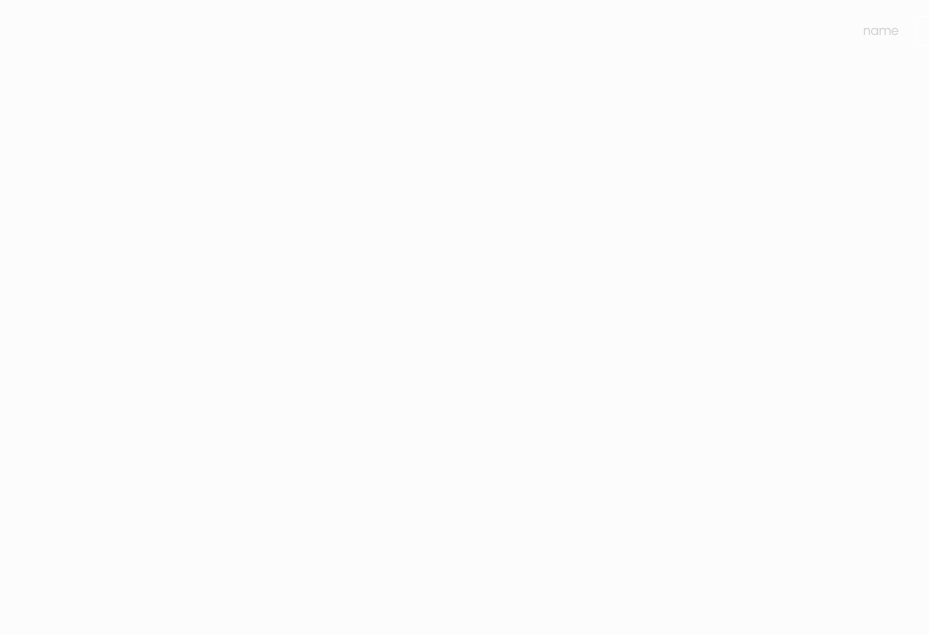
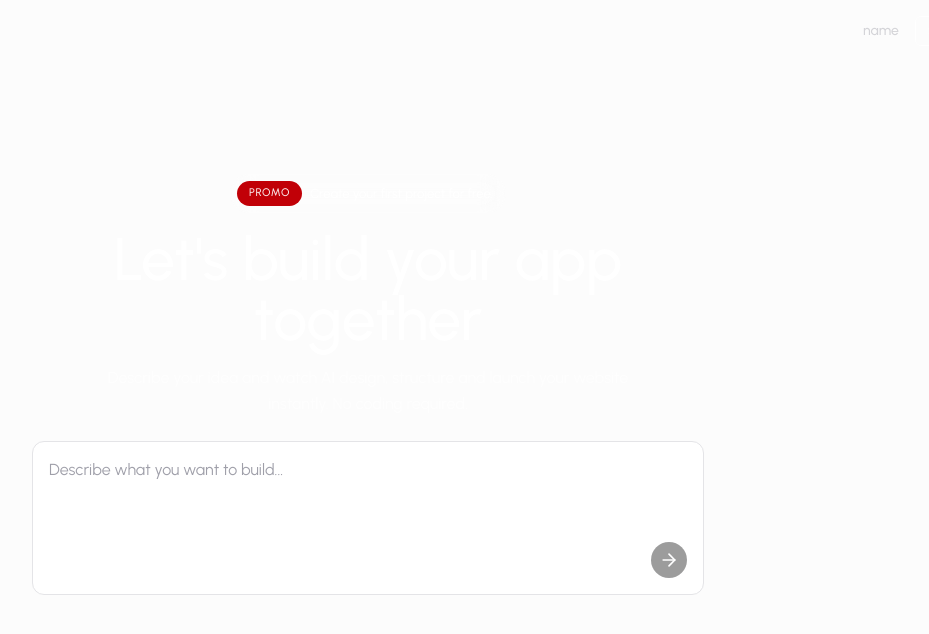
Before and after one commit to Jisap/website-builder-ai-Client-, a React (Vite) app: page / in a window 1280 px wide. Both pictures are taken after typing "name@example.com", "Sample123" into the empty fields and a click on the button "Sign In". Shown: the top 634 px of the page, without its empty margins (272-1201 px from the left). Built offline with nearby package versions, Linux system fonts and the light colour scheme; no server answers.

Commit message:
feat: add PrompInput component and implement HomePage layout

```diff
--- /dev/null
+++ b/src/components/PrompInput.jsx
@@ -0,0 +1,115 @@
+import { ArrowRightIcon, CloudUploadIcon, MicIcon } from 'lucide-react';
+import React, { useRef, useState } from 'react'
+
+const PrompInput = ({
+  onSubmit, loading = false,
+  placeholder = "Describe what you want to build...",
+  large = "false",
+  autoFocus = false,
+  variant = "default"
+}) => {
+
+  const [value, setValue] = useState("");
+  const textareaRef = useRef(null);
+
+  const handleSubmit = (e) => {
+    if (e) e.preventDefault();
+    const trimmed = value.trim();
+    if (!trimmed || loading) return;
+    onSubmit(trimmed);
+    setValue("");
+  }
+
+  const handleKeyDown = (e) => {
+    if (e.key === "Enter" && !e.shiftKey) {
+      e.preventDefault();
+      handleSubmit();
+    }
+  }
+
+  if (variant === "glass") {
+    return (
+      <form
+        onSubmit={handleSubmit}
+        className='max-w-2xl w-full bg-white/10 backdrop-blur-xl rounded-xl ring-1 ring-white/25 focus-within:ring-2
+        focus-whithin:ring-white/30 overflow-hidden mt-6 transition'
+      >
+        <textarea
+          ref={textareaRef}
+          value={value}
+          onChange={(e) => setValue(e.target.value)}
+          onKeyDown={handleKeyDown}
+          placeholder={placeholder}
+          disabled={loading}
+          rows={3}
+          className='w-full p-4 pb-2 resize-none placeholder:text-white/60 outline-none bg-transparent text-white text-base'
+        />
+
+        <div className='flex items-center justify-between pb-3 px-3 gap-2'>
+          <label
+            htmlFor="file"
+            className='border border-white/20 text-white/80 hover:text-white hover:border-white/30 p-1.5 rounded-md cursor-pointer
+            flex items-center justify-center'
+          >
+            <input
+              type="file"
+              id="file"
+              hidden
+            />
+            <CloudUploadIcon size={18} />
+          </label>
+
+          <div className='flex items-center justify-end gap-2'>
+            <button
+              type="button"
+              className='flex items-center justify-center p-1 text-white/70 hover:text-white cursor-pointer'
+            >
+              <MicIcon size={18} />
+            </button>
+
+            <button
+              type="submit"
+              disabled={!value.trim() || loading}
+              className='flex items-center justify-center p-1.5 rounded-full bg-red-600 text-white hover:bg-red-700 disabled:opacity-40 cursor-pointer'
+            >
+              {loading ? <Loader2Icon size={18} className='animate-spin' /> : <ArrowRightIcon size={18} />}
+            </button>
+          </div>
+        </div>
+      </form>
+    )
+  }
+
+  return (
+    <div className={`bg-white border border-zinc-200 rounded-xl flex items-end gap-2 focus-within:ring-1 focus-within:ring-zinc-300 transition
+    ${large ? "p-4" : "p-3"}`}>
+      <textarea
+        ref={textareaRef}
+        value={value}
+        onChange={(e) => setValue(e.target.value)}
+        onKeyDown={handleKeyDown}
+        placeholder={placeholder}
+        disabled={loading}
+        rows={large ? 5 : 1}
+        className={`
+          flex-1 bg-transparent border-none outline-none resize-none text-zinc-900 placeholder:text-zinc-400
+          ${large ? "text-base" : "text-sm"}
+        `}
+      />
+
+      <button
+        onClick={() => handleSubmit()}
+        disabled={!value.trim() || loading}
+        className='inline-flex items-center justify-center bg-zinc-950 text-white hover:bg-zinc-800 disabled:opacity-40 cursor-pointer rounded-full shrink-0'
+        style={{
+          width: large ? "36px" : "24px",
+          height: large ? "36px" : "24px",
+        }}
+      >
+        {loading ? <Loader2Icon size={large ? 20 : 15} className="animate-spin" /> : <ArrowRightIcon size={large ? 20 : 15} />}
+      </button>
+    </div>
+  )
+}
+
+export default PrompInput
--- a/src/pages/HomePage.jsx
+++ b/src/pages/HomePage.jsx
@@ -1,5 +1,6 @@
 import React from 'react'
 import { useAppContext } from '../context/AppContext';
+import PrompInput from '../components/PrompInput';
 
 const HomePage = () => {
 
@@ -26,6 +27,31 @@ const HomePage = () => {
           </button>
         </div>
       </nav>
+
+      {/* Hero */}
+      <div className='flex-1 flex flex-col items-center justify-center px-6 pb-20 mt-8 xl:mt-28'>
+        <div className='w-full max-w-2xl flex flex-col items-center'>
+          {/* Promo Badge */}
+          <div className='flex items-center gap-2 p-1.5 pr-3 bg-white/10 backdrop-blur-md rounded-full border border-white/20 text-[13px] text-white/90'>
+            <span className='px-3 py-1 text-[11px] bg-red-700 rounded-full font-medium tracking-wider'>PROMO</span>
+            <span>Create your first project for free.</span>
+          </div>
+
+          {/* Title */}
+          <h1 className='text-center text-4xl md:text-6xl font-medium mt-4 max-w-2xl text-white'>
+            Let's build your app together
+          </h1>
+
+          <p className='text-center text-sm md:text-base max-w-xl mt-4 text-white/65 leading-relaxed'>
+            Describe your idea and watch AI design, structure and launch your website instantly. No coding required.
+          </p>
+
+          {/* Prompt input with glassmorphism variant */}
+          <div className='w-full mt-6'>
+            <PrompInput />
+          </div>
+        </div>
+      </div>
     </div>
   )
 }
```
